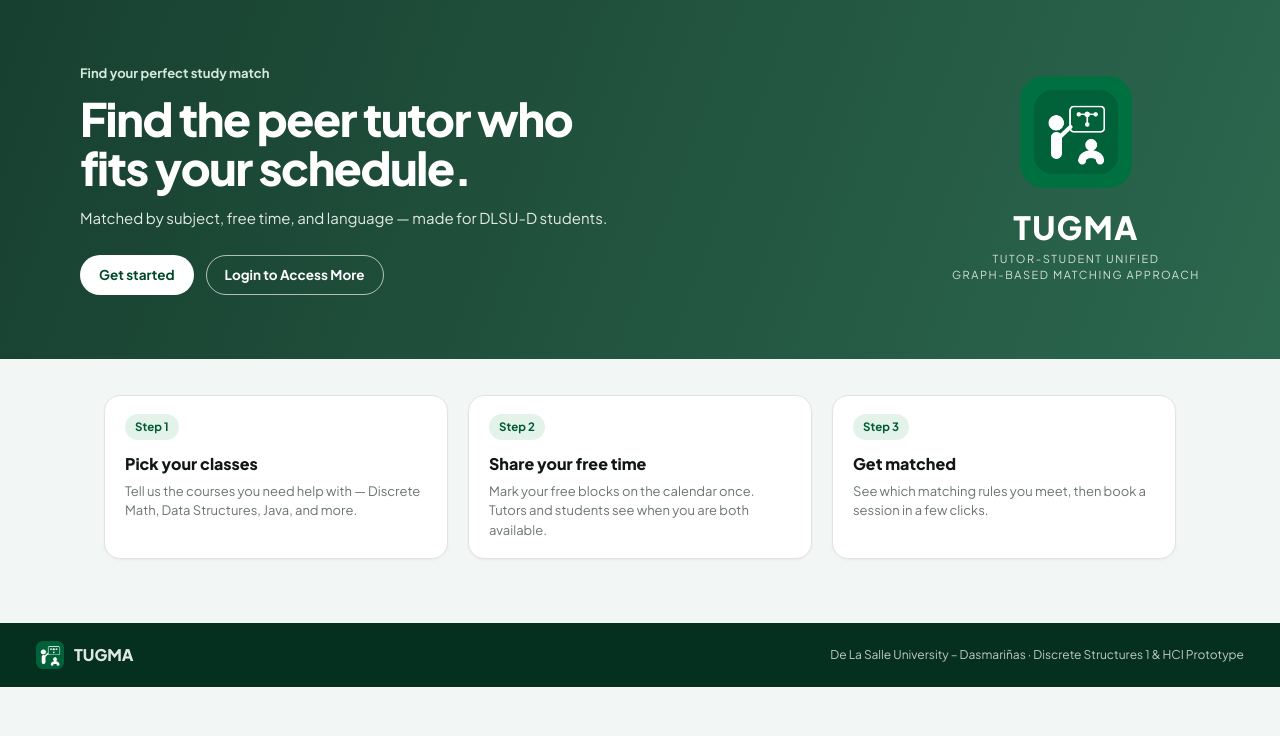
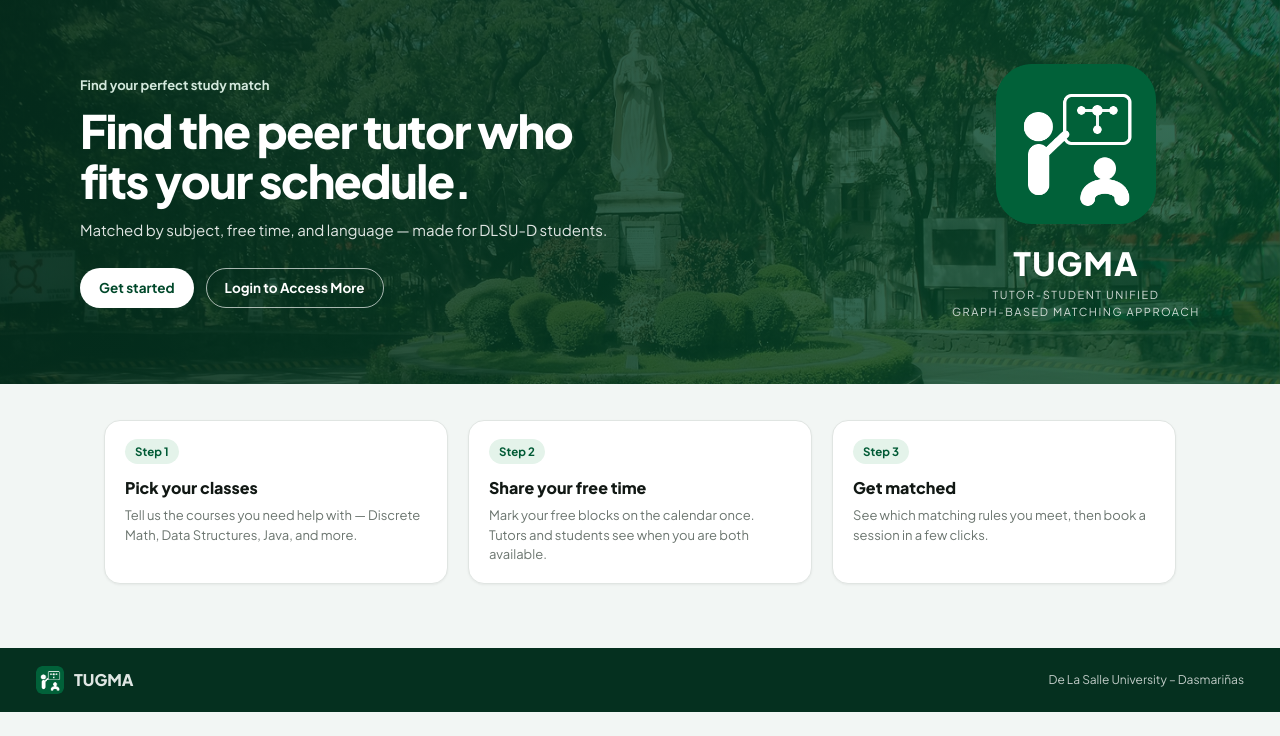
Before and after one commit to franciskendrick/TUGMA, a Flask app: page / in a window 1280 px wide. Shown: the part 64-800 px from the top of the page. Run offline with Flask 3, Linux system fonts and the light colour scheme.

Commit message:
Add campus banners to landing and login pages
Introduce La Salle banner images and use them as backgrounds on the landing and authentication panels. Enlarge the landing-page logo and simplify the footer attribution.

```diff
--- a/static/css/tugma.css
+++ b/static/css/tugma.css
@@ -935,7 +935,8 @@ button, input, select, textarea {
 }
 
 .auth-left {
-  background: linear-gradient(180deg, rgba(0, 72, 42, 0.85), rgba(5, 48, 31, 0.94));
+  background: linear-gradient(180deg, rgba(0, 72, 42, 0.78), rgba(5, 48, 31, 0.90)),
+            url('/assets/LaSalle_LogIn_Banner.jpg') center 25% / cover no-repeat;
   color: var(--white);
   padding: 36px 40px;
   display: flex;
--- a/templates/landing.html
+++ b/templates/landing.html
@@ -14,7 +14,7 @@
   </div>
 </header>
 
-<section style="background: linear-gradient(110deg, rgba(5,48,31,0.92), rgba(0,72,42,0.82)); color: #fff; padding: 64px 48px;">
+<section style="background: linear-gradient(110deg, rgba(5,48,31,0.86), rgba(0,72,42,0.78)), url('{{ url_for('serve_assets', filename='LaSalle_LandingPage_Banner.jpg') }}') center 5%/cover no-repeat; color: #fff; padding: 64px 48px;">
   <div style="max-width: 1120px; margin: 0 auto; display: flex; align-items: center; justify-content: space-between; gap: 40px; flex-wrap: wrap;">
     <div style="max-width: 560px;">
       <div style="font-size: 13px; font-weight: 700; color: #D4E9DD; margin-bottom: 10px;">Find your perfect study match</div>
@@ -26,7 +26,7 @@
       </div>
     </div>
     <div style="text-align: center;">
-      <img src="{{ url_for('serve_assets', filename='logo.png') }}" alt="TUGMA" style="width: 112px; height: 112px; border-radius: 24px; background: #007041; padding: 14px;">
+      <img src="{{ url_for('serve_assets', filename='logo.png') }}" alt="TUGMA" style="width: 160px; height: 160px; object-fit: contain;">
       <div style="font-size: 32px; font-weight: 800; letter-spacing: 0.04em; margin-top: 10px;">TUGMA</div>
       <div style="font-size: 11px; letter-spacing: 0.14em; color: rgba(255,255,255,0.8);">TUTOR-STUDENT UNIFIED<br>GRAPH-BASED MATCHING APPROACH</div>
     </div>
@@ -57,7 +57,7 @@
     TUGMA
   </div>
   <div style="font-size: 12px; color: rgba(255,255,255,0.75);">
-    De La Salle University – Dasmariñas · Discrete Structures 1 &amp; HCI Prototype
+    De La Salle University – Dasmariñas
   </div>
 </footer>
 {% endblock %}
```
Also changed, not shown: assets/LaSalle_LandingPage_Banner.jpg (added), assets/LaSalle_LogIn_Banner.jpg (added), database/tugma.db.
